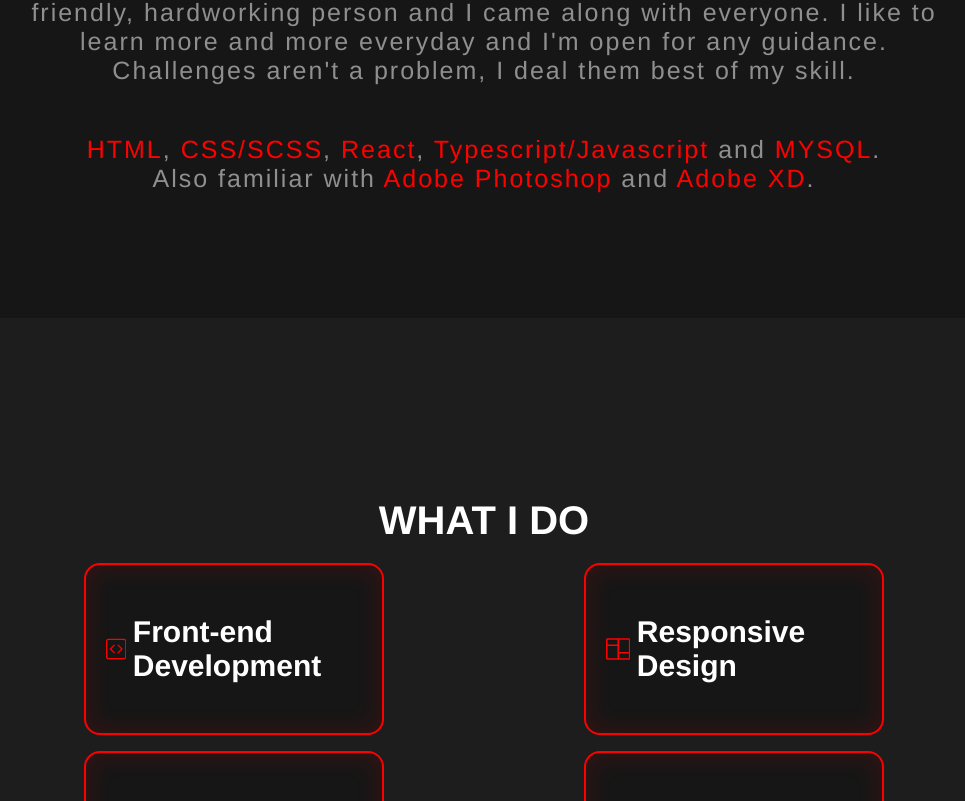
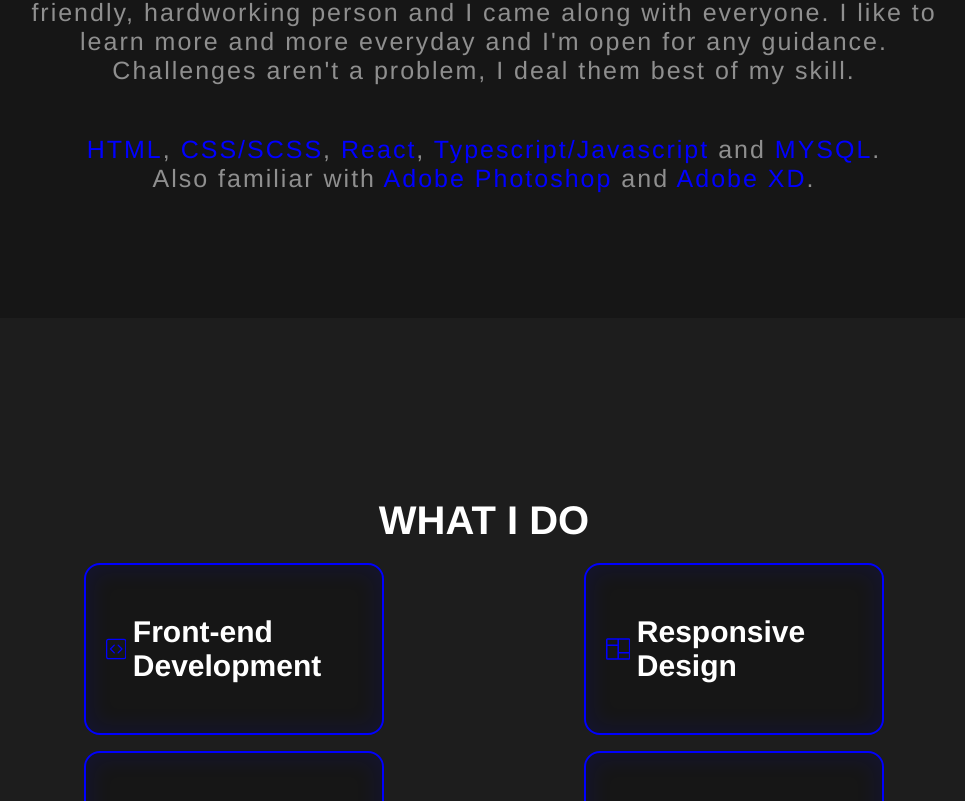
Before and after one commit to Gh0stMaj0r/Portfolio-Current, a React (Create React App) app: page / in a window 1280 px wide. Shown: the part 1159-1960 px from the top of the page, without its empty margins (156-1121 px from the left). Built offline with nearby package versions, Linux system fonts and the light colour scheme.

Commit message:
Color Change

```diff
--- a/src/Colors/Colors.scss
+++ b/src/Colors/Colors.scss
@@ -2,7 +2,7 @@
 :root {
     --main: #202020;
     --main2: #3F3F3F;
-    --contrast: #ff0000;
+    --contrast: #0000ff;
     --text: #8F8F8F;
     --text-none: white;
     --icons: #353535;
--- a/src/Pages/Skills/index.tsx
+++ b/src/Pages/Skills/index.tsx
@@ -41,7 +41,7 @@ const Skills = () => {
                             "--CircularProgress-size": "100px",
                             "--CircularProgress-progressThickness": "10px",
                             "--CircularProgress-trackThickness": "10px",
-                            "--CircularProgress-progressColor": "#ff0000",
+                            "--CircularProgress-progressColor": "#0000ff",
                         }}
                         determinate
                         value={100}
@@ -55,7 +55,7 @@ const Skills = () => {
                             "--CircularProgress-size": "100px",
                             "--CircularProgress-progressThickness": "10px",
                             "--CircularProgress-trackThickness": "10px",
-                            "--CircularProgress-progressColor": "#ff0000",
+                            "--CircularProgress-progressColor": "#0000ff",
                         }}
                         determinate
                         value={70}
@@ -69,7 +69,7 @@ const Skills = () => {
                             "--CircularProgress-size": "100px",
                             "--CircularProgress-progressThickness": "10px",
                             "--CircularProgress-trackThickness": "10px",
-                            "--CircularProgress-progressColor": "#ff0000",
+                            "--CircularProgress-progressColor": "#0000ff",
                         }}
                         determinate
                         value={20}
--- a/src/Pages/WhatIdo/WhatIdo.scss
+++ b/src/Pages/WhatIdo/WhatIdo.scss
@@ -43,9 +43,9 @@
         border: 2px solid var(--contrast);
         padding: 20px;
         background-color: #161616;
-        -webkit-box-shadow: inset 0px 0px 20px 7px rgba(255,0,0,0.1);
-        -moz-box-shadow: inset 0px 0px 20px 7px rgba(255,0,0,0.1);
-        box-shadow: inset 0px 0px 20px 7px rgba(255,0,0,0.1);
+        -webkit-box-shadow: inset 0px 0px 20px 7px rgba(0,0,255,0.1);
+        -moz-box-shadow: inset 0px 0px 20px 7px rgba(0,0,255,0.1);
+        box-shadow: inset 0px 0px 20px 7px rgba(0,0,255,0.1);
         border-radius: 1rem;
         width: 20vw;
 
```
